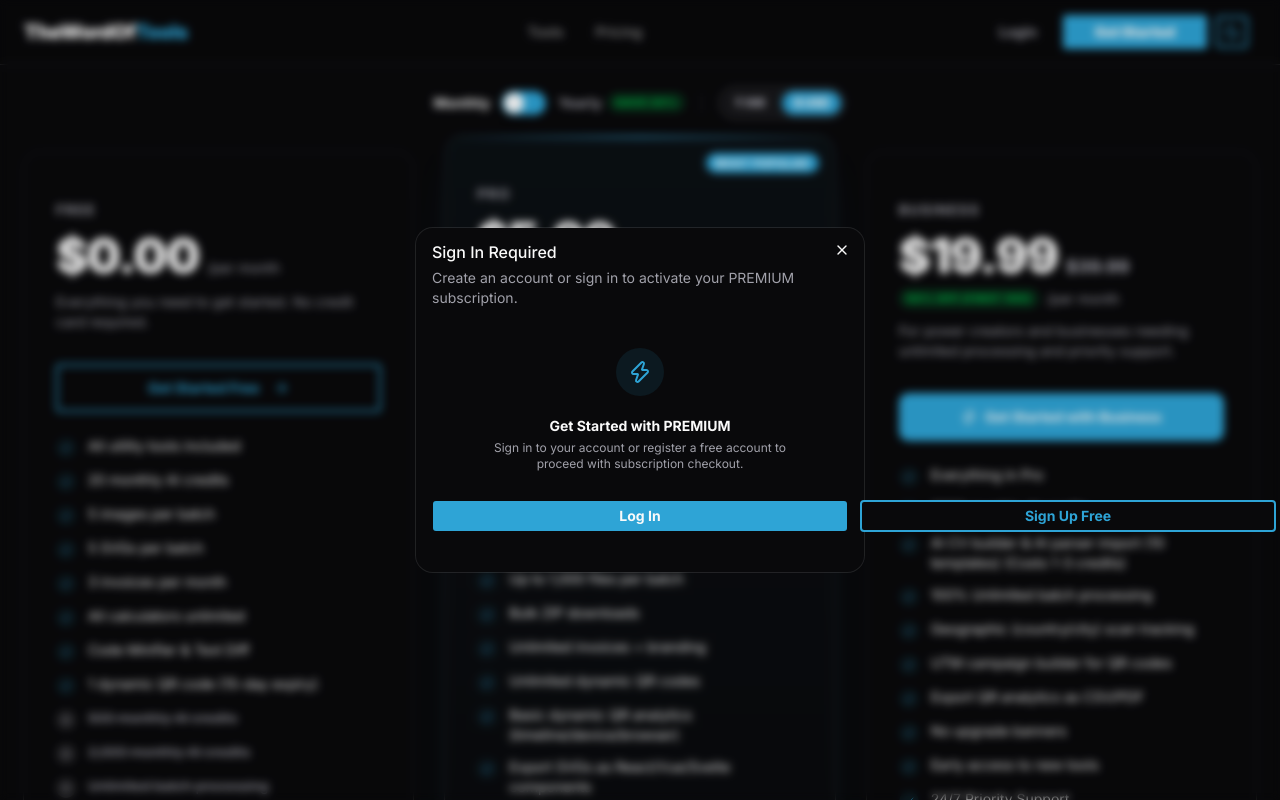
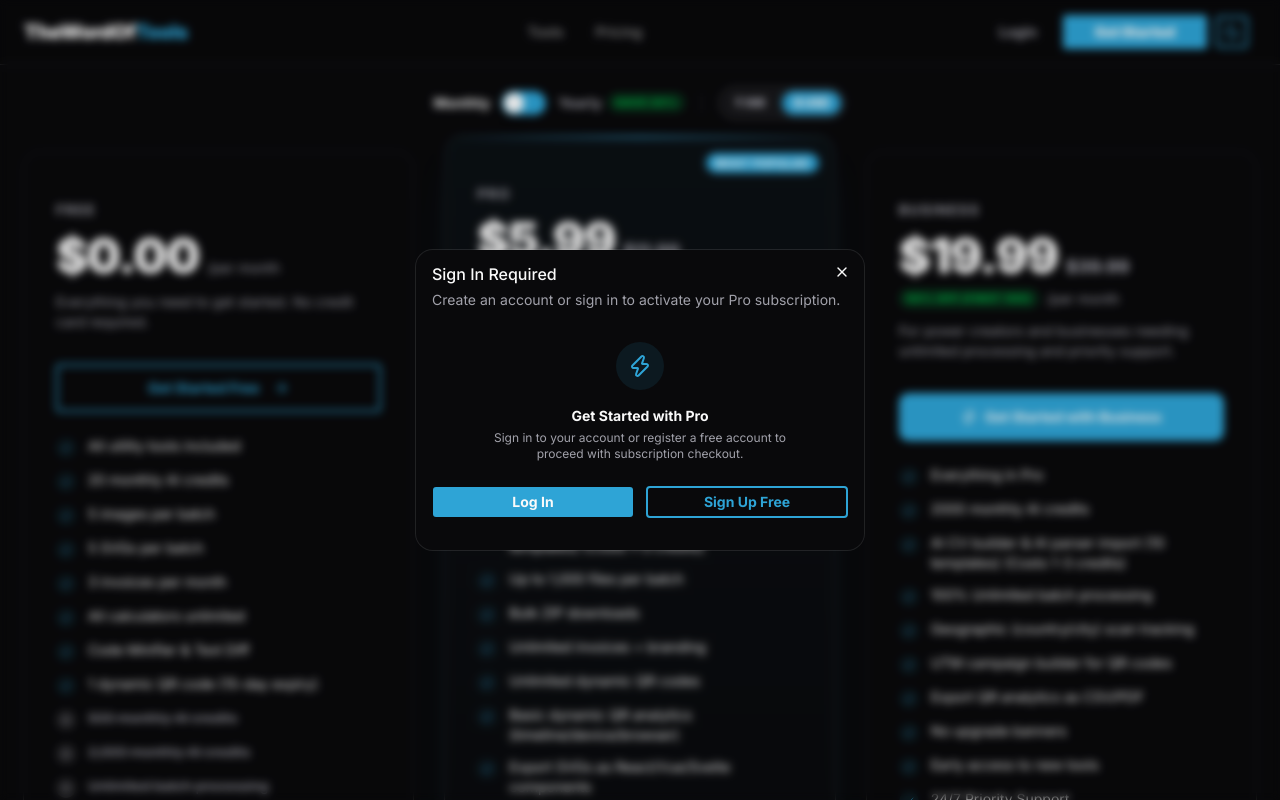
Before and after one commit to NeonTen/thewordof-tools, a Next.js app: page /pricing in a window 1280 px wide. Both pictures are taken after a click on the button "Get Started with Pro". Shown: the part 410-1210 px from the top of the page. Built offline with nearby package versions, Linux system fonts and the light colour scheme; no server answers.

Commit message:
fix(pricing): correct plan display name (Pro/Business) and fix button grid overflow in unauthenticated sign-in modal

```diff
--- a/src/components/pricing/upgrade-button.tsx
+++ b/src/components/pricing/upgrade-button.tsx
@@ -50,6 +50,7 @@ export function UpgradeButton({
   const router = useRouter()
 
   const paypalClientId = process.env.NEXT_PUBLIC_PAYPAL_CLIENT_ID
+  const displayPlanName = plan === "PREMIUM" ? "Pro" : plan
 
   useEffect(() => {
     // Load Razorpay Script
@@ -92,7 +93,7 @@ export function UpgradeButton({
         key: process.env.NEXT_PUBLIC_RAZORPAY_KEY_ID,
         subscription_id: (subscription as { id: string }).id,
         name: "TheWordOf Tools",
-        description: `${plan} Subscription - ${interval}`,
+        description: `${displayPlanName} Subscription - ${interval}`,
         handler: async function (response: {
           razorpay_payment_id: string;
           razorpay_subscription_id: string;
@@ -152,25 +153,25 @@ export function UpgradeButton({
           </DialogTitle>
           <DialogDescription>
             {!user
-              ? `Create an account or sign in to activate your ${plan} subscription.`
+              ? `Create an account or sign in to activate your ${displayPlanName} subscription.`
               : currency === "USD"
               ? "Pay securely with PayPal — accepted in 200+ countries."
-              : `Select your preferred way to pay for TheWordOf Tools ${plan}.`}
+              : `Select your preferred way to pay for TheWordOf Tools ${displayPlanName}.`}
           </DialogDescription>
         </DialogHeader>
 
         {!user ? (
-          <div className="py-6 text-center space-y-5">
+          <div className="py-4 text-center space-y-4">
             <div className="mx-auto w-12 h-12 bg-primary/10 rounded-full flex items-center justify-center text-primary">
               <Zap className="h-6 w-6" />
             </div>
             <div className="space-y-1">
-              <p className="font-bold text-sm text-foreground">Get Started with {plan}</p>
+              <p className="font-bold text-sm text-foreground">Get Started with {displayPlanName}</p>
               <p className="text-xs text-muted-foreground max-w-xs mx-auto">
                 Sign in to your account or register a free account to proceed with subscription checkout.
               </p>
             </div>
-            <div className="flex gap-3 pt-2">
+            <div className="grid grid-cols-1 sm:grid-cols-2 gap-3 pt-2 w-full">
               <Button asChild className="w-full font-bold">
                 <Link href="/login">Log In</Link>
               </Button>
```
